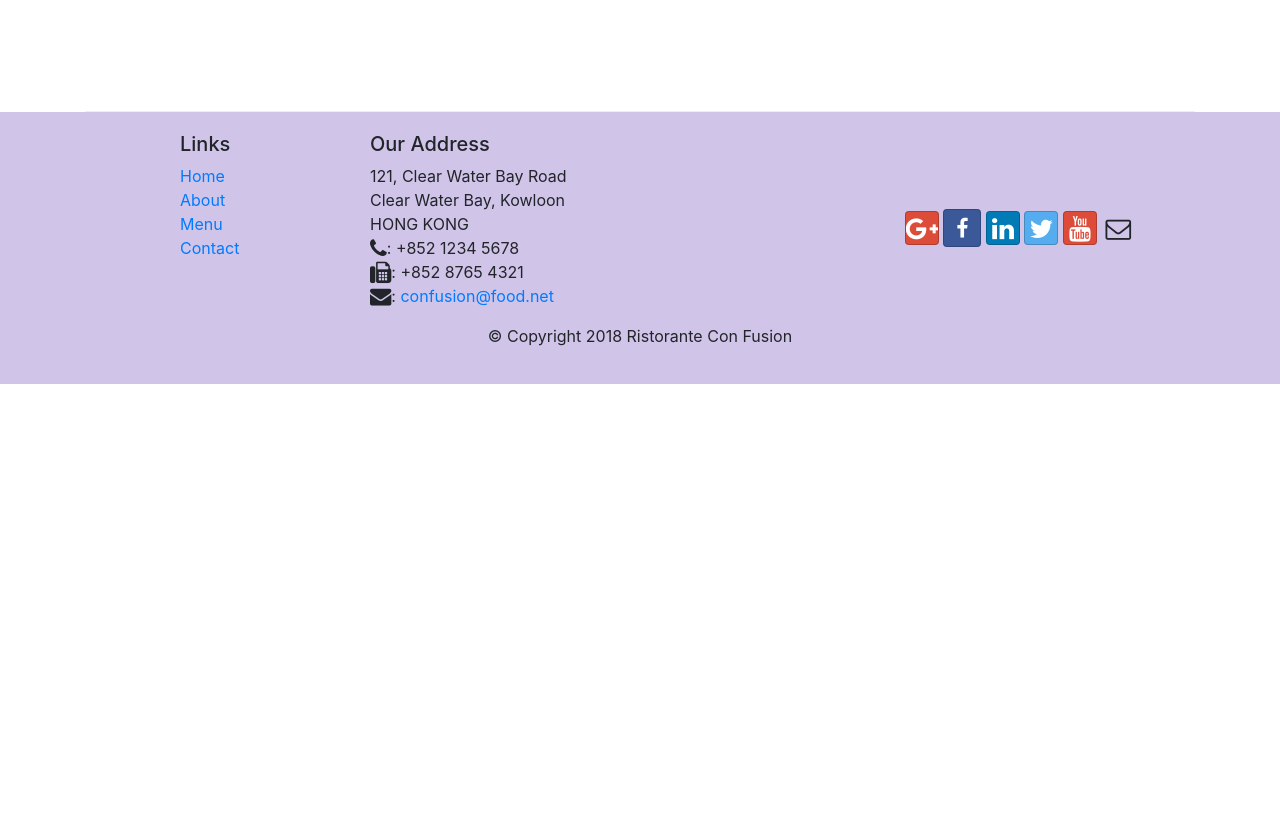
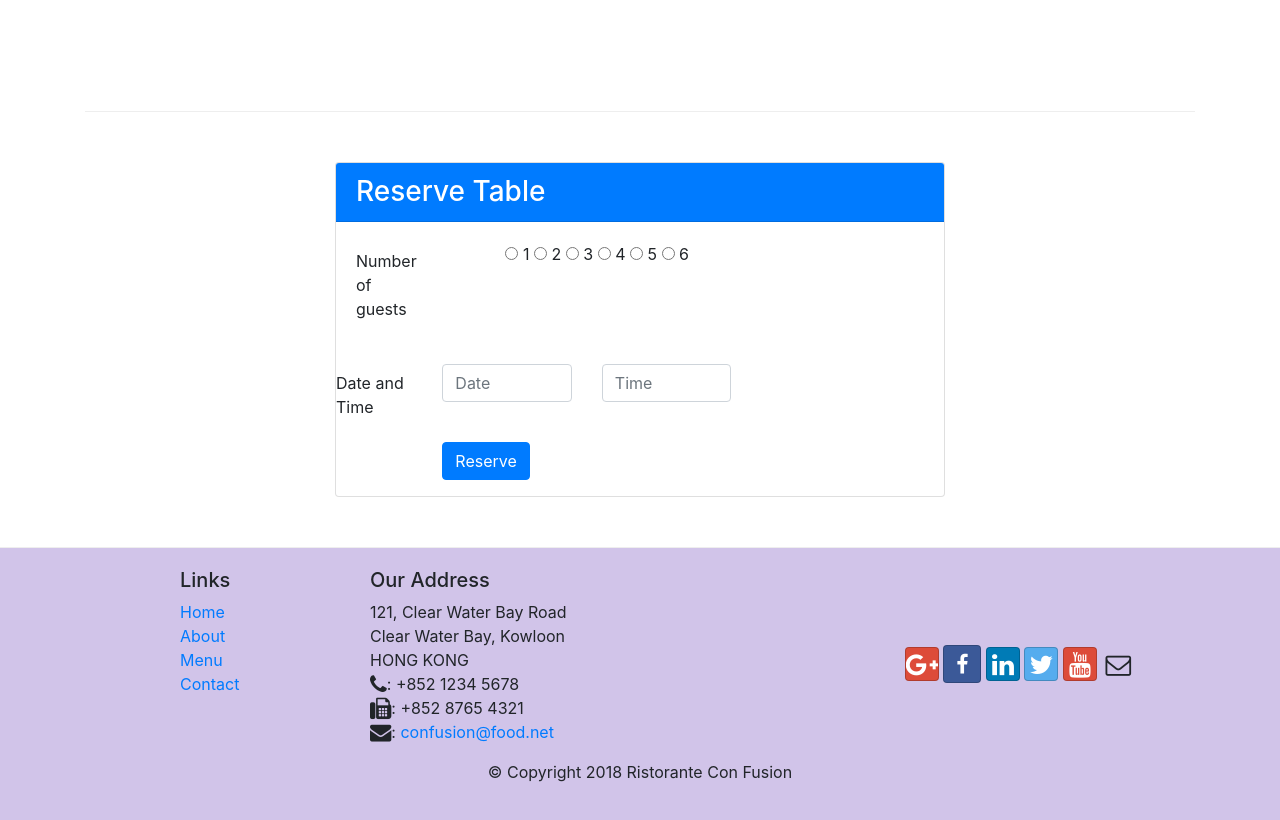
Before and after one commit to bhuwan1998/web-dev-course, a website: page index.html in a window 1280 px wide. Shown: the part 1390-2210 px from the top of the page. Before the commit the page ends 1774 px from the top, so only its background shows below. Drawn offline with nearby package versions, Linux system fonts and the light colour scheme.

Commit message:
Assignment 2 almost done

```diff
--- a/index.html
+++ b/index.html
@@ -65,9 +65,12 @@
                 for small we can see that we have specified 6 for the previous one
                 therefore it will specify the rest of the space and we don't need to
                 explicitly specify it.-->
-                <div class="col-12 col-sm align-self-center">
+                <div class="col-12 col-sm-3 align-self-center">
                     <img src="images/img/logo.png" class="img-fluid">
 
+                </div>
+                <div class="col-12 col-sm-3 align-self-center">
+                    <a type="button" class="btn btn-primary" href="#reserve-table"> Reserve Table </a>
                 </div>
             </div>
         </div>
@@ -84,8 +87,10 @@
                     <!-- mr-3 margin right 3 -->
                     <img class="d-flex mr-3 img-thumbnail align-self-center" src="images/img/uthappizza.png"
                         alt="uthapizza">
-                    <div class="media-body"> <!-- margin top 0 -->
-                        <h2 class="mt-0">Uthappizza <span class="badge badge-danger"> HOT </span> <span class="badge badge-pill badge-secondary">
+                    <div class="media-body">
+                        <!-- margin top 0 -->
+                        <h2 class="mt-0">Uthappizza <span class="badge badge-danger"> HOT </span> <span
+                                class="badge badge-pill badge-secondary">
                                 $4.99 </span>
                         </h2> <!-- this content will be pulled to the left as it is ordered to be first-->
                         <p class="d-none d-sm-block">A unique combination of Indian Uthappam (pancake) and Italian
@@ -104,13 +109,15 @@
             </div>
             <div class="col col-sm col-md">
                 <div class="media">
-                    <img class="d-flex mr-3 img-thumbnail align-self-center" src="images/img/buffet.png" alt="buffet">
                     <div class="media-body">
-                        <h2 class="mt-0">Weekend Grand Buffet</h2>
-                        <p>Featuring mouthwatering combinations with a choice of five different salads, six enticing appetizers,
-                        six main entrees and five choicest desserts. Free flowing bubbly and soft drinks. All for just
+                        <h2 class="mt-0">Weekend Grand Buffet <span class="badge badge-danger"> HOT </span> </h2>
+                        <p>Featuring mouthwatering combinations with a choice of five different salads, six enticing
+                            appetizers,
+                            six main entrees and five choicest desserts. Free flowing bubbly and soft drinks. All for
+                            just
                             $19.99 per person </p>
                     </div>
+                    <img class="d-flex mr-3 img-thumbnail align-self-center" src="images/img/buffet.png" alt="buffet">
                 </div>
             </div>
         </div>
@@ -125,9 +132,65 @@
                     <div class="media-body">
                         <h2 class="mt-0">Alberto Somayya</h2>
                         <h4>Executive Chef</h4>
-                    <p>Award winning three-star Michelin chef with wide International experience having worked closely with
+                        <p>Award winning three-star Michelin chef with wide International experience having worked
+                            closely with
                             whos-who in the culinary world, he specializes in creating mouthwatering Indo-Italian fusion
                             experiences. </p>
+                    </div>
+                </div>
+            </div>
+        </div>
+    </div>
+
+    <div container>
+        <div class="row row-content align-items-center">
+            <div class="col-md-6 offset-md-3">
+                <div class="card">
+                    <h3 id="reserve-table" class="card-header badge-primary text-white"> Reserve Table </h3>
+                    <div class="card-body" id="form">
+                        <form class="form-group row">
+                            <label for="guests" class="col-md-2 col-form-label"> Number of guests </label>
+                            <div class="offset-1 col">
+                                <label class="radio-inline">
+                                    <input type="radio" name="optradio"> 1
+                                </label>
+                                <label class="radio-inline">
+                                    <input type="radio" name="optradio"> 2
+                                </label>
+                                <label class="radio-inline">
+                                    <input type="radio" name="optradio"> 3
+                                </label>
+                                <label class="radio-inline">
+                                    <input type="radio" name="optradio"> 4
+                                </label>
+                                <label class="radio-inline">
+                                    <input type="radio" name="optradio"> 5
+                                </label>
+                                <label class="radio-inline">
+                                    <input type="radio" name="optradio"> 6
+                                </label>
+                            </div>
+                        </form>
+                    </div>
+                    <div class="form-group row">
+                        <label for="date" class="col-md-2 col-form-label"> Date and Time </label>
+                        <div class="col-3 col-md-3">
+                            <input type="text" class="form-control" id="date" name="date" placeholder="Date">
+                            </input>
+                        </div>
+                        <div class="col-3 col-md-3">
+                            <input type="text" class="form-control" id="time" name="time" placeholder="Time">
+                            </input>
+                        </div>
+                    </div>
+                    <div class="form-group row">
+                        <div class="offset-2 col-5">
+                            <button type="button" class="btn btn-primary"> Reserve </button>
+                        </div>
+                    </div>
+
+
+                    </form>
                 </div>
             </div>
         </div>
```
Also changed, not shown: aboutus.html (+0 -1 lines). Lines whose indentation alone changed are shown as unchanged.
